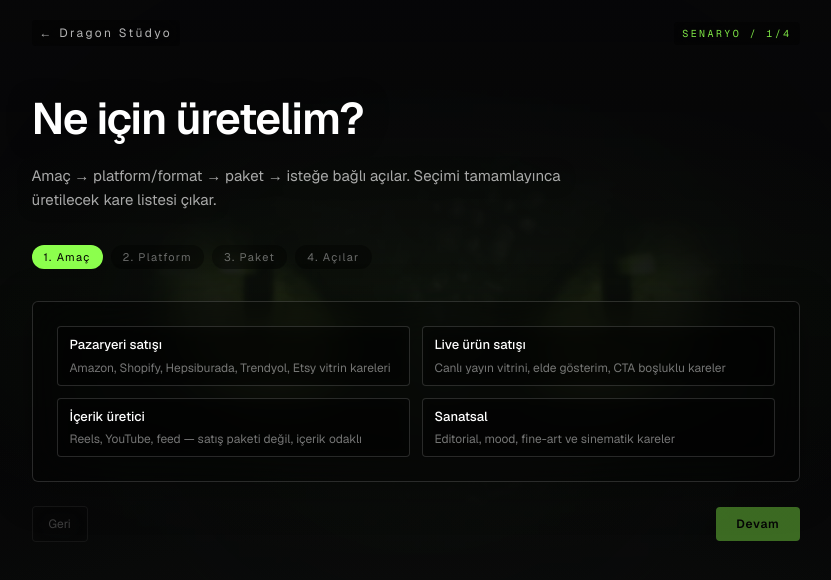
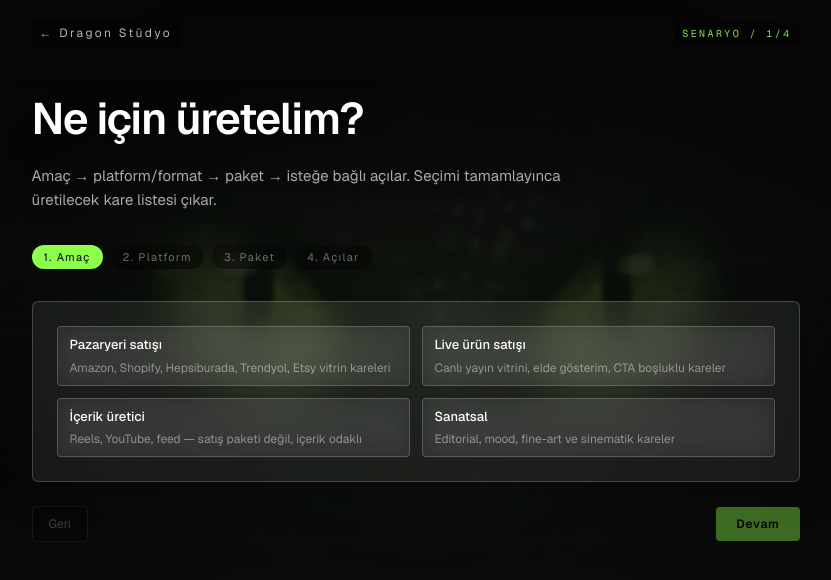
Before and after one commit to ykslaksoy/dragon-studyo, a Next.js app: page /studio in a window 1280 px wide. Shown: the top 580 px of the page, without its empty margins (217-1048 px from the left). Built offline with nearby package versions, Linux system fonts and the light colour scheme.

Commit message:
fix: make studio purpose cards and panel lightly translucent

```diff
--- a/app/studio/page.tsx
+++ b/app/studio/page.tsx
@@ -158,10 +158,10 @@ function Chip({
     <button
       type="button"
       onClick={onClick}
-      className={`rounded-sm border px-3 py-2 text-left text-[13px] backdrop-blur-sm transition ${
+      className={`rounded-sm border px-3 py-2 text-left text-[13px] backdrop-blur-md transition ${
         active
-          ? "border-[#8CFF4D]/70 bg-[#8CFF4D]/15 text-white"
-          : "border-white/15 bg-black/25 text-white/75 hover:border-white/30 hover:bg-black/35"
+          ? "border-[#8CFF4D]/70 bg-[#8CFF4D]/20 text-white"
+          : "border-white/20 bg-white/[0.06] text-white/80 hover:border-white/35 hover:bg-white/[0.10]"
       }`}
     >
       {children}
@@ -230,7 +230,7 @@ export default function StudioPage() {
               "radial-gradient(ellipse 80% 55% at 50% 40%, rgba(140,255,77,0.07), transparent 55%), radial-gradient(ellipse 70% 50% at 50% 100%, rgba(20,24,18,0.9), #070708)",
           }}
         />
-        <div className="absolute inset-0 flex items-center justify-center pb-[min(6vh,3rem)] opacity-40">
+        <div className="absolute inset-0 flex items-center justify-center pb-[min(6vh,3rem)] opacity-55">
           <div className="atmosphere-drift w-[min(640px,88%)] max-w-full sm:w-[min(860px,70%)]">
             <Image
               src="/dragon-mark.png"
@@ -247,7 +247,7 @@ export default function StudioPage() {
           className="absolute inset-0"
           style={{
             background:
-              "linear-gradient(180deg, rgba(7,7,8,0.55) 0%, rgba(7,7,8,0.25) 35%, rgba(7,7,8,0.45) 100%)",
+              "linear-gradient(180deg, rgba(7,7,8,0.35) 0%, rgba(7,7,8,0.12) 40%, rgba(7,7,8,0.30) 100%)",
           }}
         />
       </div>
@@ -294,7 +294,7 @@ export default function StudioPage() {
             })}
           </ol>
 
-          <section className="mt-8 rounded-md border border-white/15 bg-black/40 p-5 shadow-[0_8px_40px_rgba(0,0,0,0.35)] backdrop-blur-xl sm:p-6">
+          <section className="mt-8 rounded-md border border-white/20 bg-white/[0.07] p-5 shadow-[0_8px_40px_rgba(0,0,0,0.25)] backdrop-blur-xl sm:p-6">
             {step === 1 && (
               <div className="grid gap-3 sm:grid-cols-2">
                 {PURPOSES.map((p) => (
@@ -351,10 +351,10 @@ export default function StudioPage() {
                       setPackId(pack.id);
                       setConfirmed(false);
                     }}
-                    className={`rounded-sm border p-4 text-left backdrop-blur-sm transition ${
+                    className={`rounded-sm border p-4 text-left backdrop-blur-md transition ${
                       packId === pack.id
-                        ? "border-[#8CFF4D]/70 bg-[#8CFF4D]/12"
-                        : "border-white/15 bg-black/25 hover:border-white/30"
+                        ? "border-[#8CFF4D]/70 bg-[#8CFF4D]/20"
+                        : "border-white/20 bg-white/[0.06] hover:border-white/35 hover:bg-white/[0.10]"
                     }`}
                   >
                     <div className="flex items-center justify-between gap-3">
@@ -367,7 +367,7 @@ export default function StudioPage() {
                       {pack.frames.map((f) => (
                         <li
                           key={f}
-                          className="rounded-full bg-black/40 px-2 py-0.5 text-[11px] text-white/55"
+                          className="rounded-full bg-white/10 px-2 py-0.5 text-[11px] text-white/65"
                         >
                           {f}
                         </li>
@@ -410,7 +410,7 @@ export default function StudioPage() {
                         bağlantısı). Şimdilik üretilecek kare listesi aşağıda.
                       </p>
                     </div>
-                    <ul className="max-h-56 overflow-y-auto rounded-sm border border-white/10 bg-black/35 p-3 text-[12px] text-white/70">
+                    <ul className="max-h-56 overflow-y-auto rounded-sm border border-white/15 bg-white/[0.06] p-3 text-[12px] text-white/75 backdrop-blur-md">
                       {summary.outputList.map((item) => (
                         <li
                           key={item}
```
